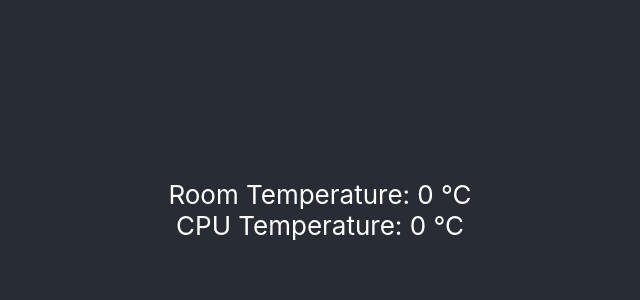
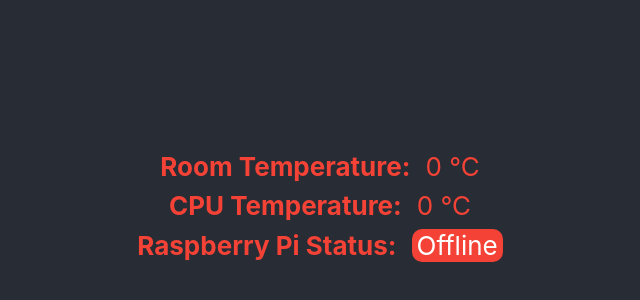
Before and after one commit to jayzhiwei/TimeLapseCamera, a React (Create React App) app in the folder tlc-website/: page / in a window 1280 px wide. Shown: the part 190-490 px from the top of the page, without its empty margins (320-960 px from the left). Built offline with nearby package versions, Linux system fonts and the light colour scheme; no server answers.

Commit message:
Real Time for Raspberry Pi Temperature reading

```diff
--- a/tlc-website/src/App.css
+++ b/tlc-website/src/App.css
@@ -36,3 +36,35 @@
     transform: rotate(360deg);
   }
 }
+
+.online {
+  background-color: #4CAF50; /* Green for online */
+}
+
+.offline {
+  background-color: #f44336; /* Red for offline */
+}
+
+
+.offline-text {
+  color: #f44336; /* Red color indicating offline status */
+}
+
+.status-row {
+  display: flex;
+  align-items: center;  /* Align items vertically */
+  justify-content: space-between;  /* Space between label and value */
+  margin-bottom: 8px;  /* Margin for spacing between rows */
+}
+
+.bold-text {
+  font-weight: bold;
+  margin-right: 15px;  /* Space between label and value */
+}
+
+.status-indicator {
+  padding: 1px 5px;
+  color: white;
+  border-radius: 10px;
+  display: inline-block;
+}
--- a/tlc-website/src/App.js
+++ b/tlc-website/src/App.js
@@ -5,22 +5,35 @@
 
 function App() {
   const [temperature, setTemperature] = useState({ cpu: 0, room: 0 });
+  const [isPiOnline, setIsPiOnline] = useState(false);  // State to track Raspberry Pi status
 
   useEffect(() => {
     const fetchData = async () => {
       try {
-        const { data } = await axios.get('http://raspberrypi.local:5000/temperature');
-        setTemperature({ cpu: data.cpu_temperature, room: data.room_temperature });
+        const { data } = await axios.get('http://192.168.1.118:3000/temperature');
+        console.log("Fetched data:", data);  // Check fetched data
+
+        // Format temperatures to two decimal places
+        const formattedCPUTemperature = parseFloat(data.cpu_temperature).toFixed(2);
+        const formattedRoomTemperature = parseFloat(data.room_temperature).toFixed(2);
+
+        setTemperature({ cpu: formattedCPUTemperature, room: formattedRoomTemperature });
+        setIsPiOnline(true);  // Set Raspberry Pi status to online
+
+        console.log("Updated state:", { cpu: data.cpu_temperature, room: data.room_temperature });  // Check actually setting
       } catch (error) {
         console.error('Error fetching data: ', error);
+        setIsPiOnline(false);  // Set Raspberry Pi status to offline on error
       }
     };
 
     fetchData();
-    const intervalId = setInterval(fetchData, 5000); // Fetch every 5000 ms
+    const intervalId = setInterval(fetchData, 1000); // Fetch every 1s
 
     return () => clearInterval(intervalId);
   }, []);
+
+
 
   return (
     <div className="App">
@@ -29,16 +42,31 @@
         import logo from './logo.svg';
           <img src={logo} className="App-logo" alt="logo"/>
           */}
-        <p>
-          Room Temperature: {temperature.room} °C<br />
-          CPU Temperature: {temperature.cpu} °C
-        </p>
+
+        <div className={`status-row ${!isPiOnline ? 'offline-text' : ''}`}>
+          <span className="bold-text">Room Temperature:</span>
+          <span>{temperature.room} °C</span>
+        </div>
+
+        <div className={`status-row ${!isPiOnline ? 'offline-text' : ''}`}>
+          <span className="bold-text">CPU Temperature:</span>
+          <span>{temperature.cpu} °C</span>
+        </div>
+
+        <div className={`status-row ${!isPiOnline ? 'offline-text' : ''}`}>
+          <span className="bold-text">Raspberry Pi Status:</span>
+          <span className={`status-indicator ${isPiOnline ? 'online' : 'offline'}`}>
+            {isPiOnline ? 'Online' : 'Offline'}
+          </span>
+        </div>
+
         <a
           className="App-link"
           href="https://reactjs.org"
           target="_blank"
           rel="noopener noreferrer"
         >
+
           {/*Learn React*/}
         </a>
       </header>
```
